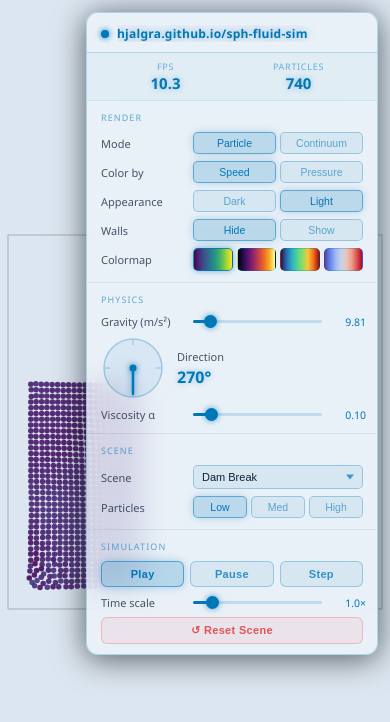
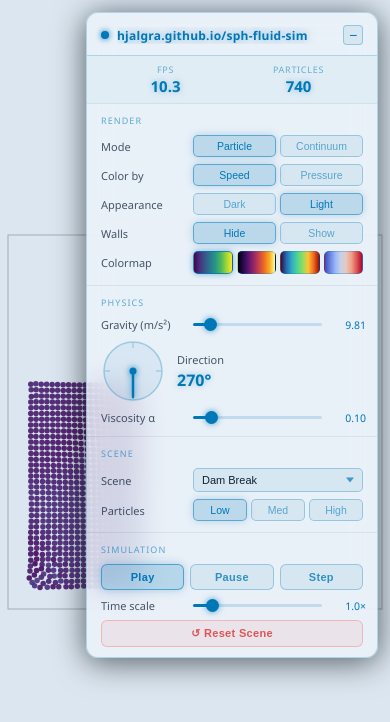
Before and after one commit to hjalgra/sph-fluid-sim, a website with bundled scripts: page index.html in a window 390 px wide. Built offline with nearby package versions, Linux system fonts and the light colour scheme; animation ran at ten frames a second.

Commit message:
Minor tweak that allows minimization of the UI (nice for mobile users)

```diff
--- a/src/ui.css
+++ b/src/ui.css
@@ -408,6 +408,38 @@ html[data-theme="light"], html[data-theme="light"] body { background: #dce6f0; }
   box-shadow: 0 0 8px rgba(255,60,60,0.25);
 }
 
+/* ── Minimize button ── */
+.sph-btn-minimize {
+  flex-shrink: 0;
+  width: 20px;
+  height: 20px;
+  border-radius: 4px;
+  border: 1px solid var(--field-border);
+  background: var(--field-bg);
+  color: var(--accent);
+  font-size: 14px;
+  line-height: 1;
+  cursor: pointer;
+  display: flex;
+  align-items: center;
+  justify-content: center;
+  transition: background 0.15s, box-shadow 0.15s;
+}
+
+.sph-btn-minimize:hover {
+  background: rgba(var(--accent-rgb), 0.15);
+  box-shadow: 0 0 6px rgba(var(--accent-rgb), 0.2);
+}
+
+/* ── Collapsed state ── */
+#sph-panel.collapsed {
+  overflow: hidden;
+}
+
+#sph-panel.collapsed > *:not(.sph-header) {
+  display: none;
+}
+
 /* ── Colormap buttons (gradient-filled, no text) ── */
 .sph-cmap-group {
   flex: 1;
--- a/src/ui.js
+++ b/src/ui.js
@@ -90,6 +90,7 @@ export function createUI(opts) {
     <div class="sph-header">
       <div class="sph-header-dot"></div>
       <a class="sph-title" href="https://hjalgra.github.io/sph-fluid-sim/" target="_blank" rel="noopener">hjalgra.github.io/sph-fluid-sim</a>
+      <button class="sph-btn-minimize" id="btn-minimize" aria-label="Minimize panel">−</button>
     </div>
 
     <div class="sph-stats">
@@ -376,6 +377,13 @@ export function createUI(opts) {
   // ── Reset ──
   panel.querySelector('#btn-reset').addEventListener('click', reloadScene);
 
+  // ── Minimize toggle ──
+  const btnMinimize = panel.querySelector('#btn-minimize');
+  btnMinimize.addEventListener('click', () => {
+    const collapsed = panel.classList.toggle('collapsed');
+    btnMinimize.textContent = collapsed ? '+' : '−';
+  });
+
   // ── Canvas spawn (click / drag) ──────────────────────────────────────────
   let _spawning = false;
 
```
